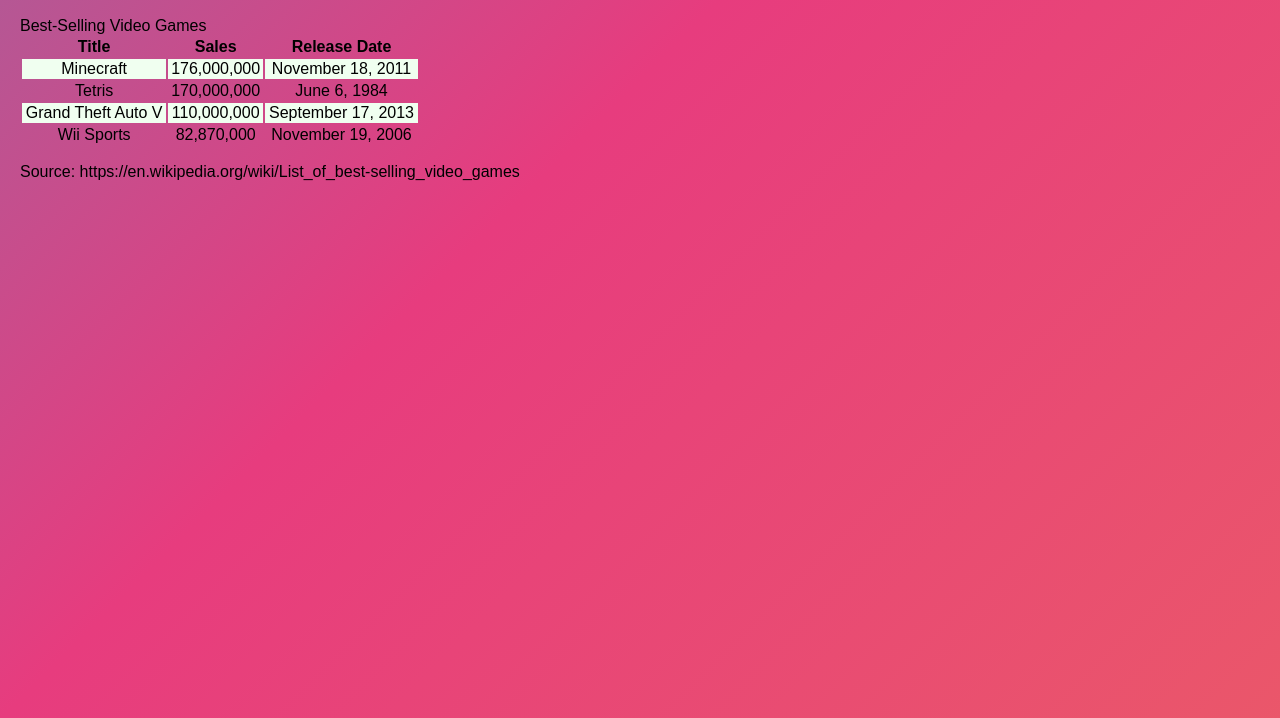
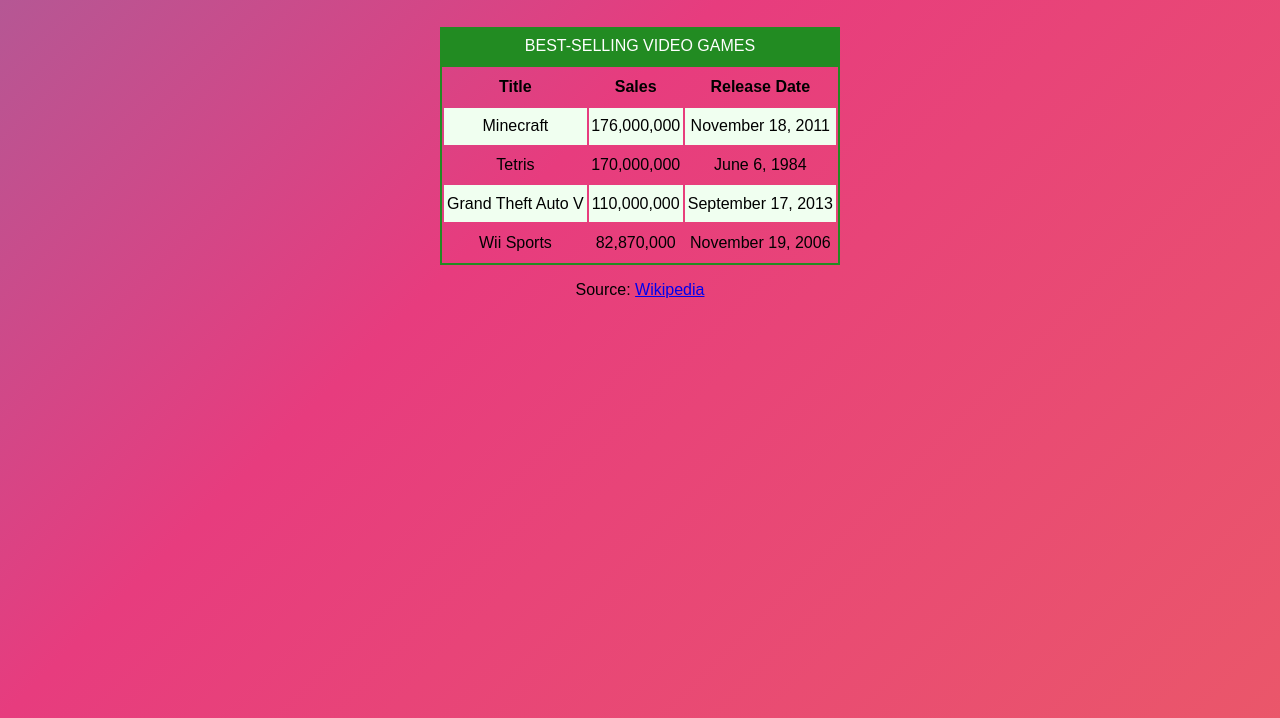
Before and after one commit to SobbingSoprano/inclass1, a plain HTML site: page index.html in a window 1280 px wide. Shown: the part 122-840 px from the top of the page. Drawn offline with Linux system fonts and the light colour scheme.

Commit message:
kents changes

```diff
--- a/index.html
+++ b/index.html
@@ -28,10 +28,13 @@ margin: 20px auto;
 width: 80%;
 font-size: 2.5rem;
 text-shadow: 0 0 5px #fff, 0 0 10px #fff, 0 0 15px #0073e6, 0 0 20px #0073e6;
-animation: flicker 2s infinite alternate;
+transition: animation 0.3s ease-in-out;
 border: 2px solid #fff;
 border-radius: 10px;
 background: rgba(0, 0, 0, 0.3);
+}
+h1:hover {
+    animation: flicker 4s infinite;
 }
 @keyframes flicker {
 0%, 19%, 21%, 23%, 25%, 54%, 56%, 100% {
@@ -50,12 +53,21 @@ text-shadow: none;
 /* border removed as requested */
 text-align: center;
 width: 400px;
+border: 2px solid var(--table-color);
+height: 200px;
 }
 table caption {
 color: white;
 text-transform: uppercase;
 background-color: var(--table-color);
 padding: 10px;
+}
+.table-container{
+display: flex;
+justify-content: center;
+place-items: center;
+flex-direction: column;
+margin-top: 30px;
 }
 tr:nth-child(even) {
 background-color: var(--row-bg-color);
@@ -64,8 +76,9 @@ background-color: var(--row-bg-color);
 </head>
 <body>
 <h1>Yesterday - Best-Selling Video Games</h1>
+<div class="table-container">
 <table id="game-table">
-Best-Selling Video Games
+<caption>Best-Selling Video Games</caption>
 <tr>
 <th>Title</th>
 <th>Sales</th>
@@ -93,7 +106,8 @@ Best-Selling Video Games
 </tr>
 </table>
 <p>
-Source: https://en.wikipedia.org/wiki/List_of_best-selling_video_games
+Source: <a href = 'https://en.wikipedia.org/wiki/List_of_best-selling_video_games'>Wikipedia</a>
 </p>
+</div>
 </body>
 </html>
```
